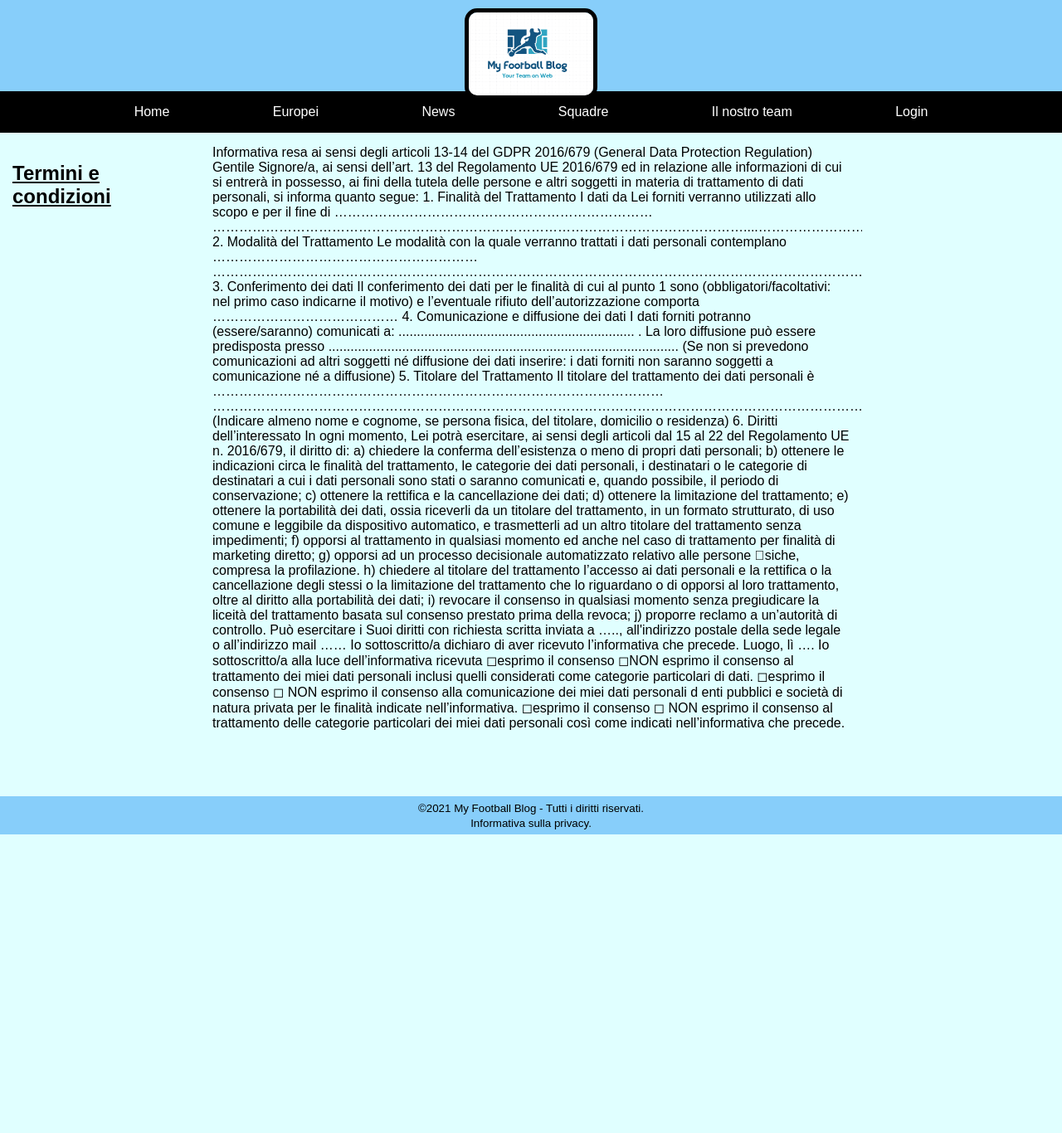
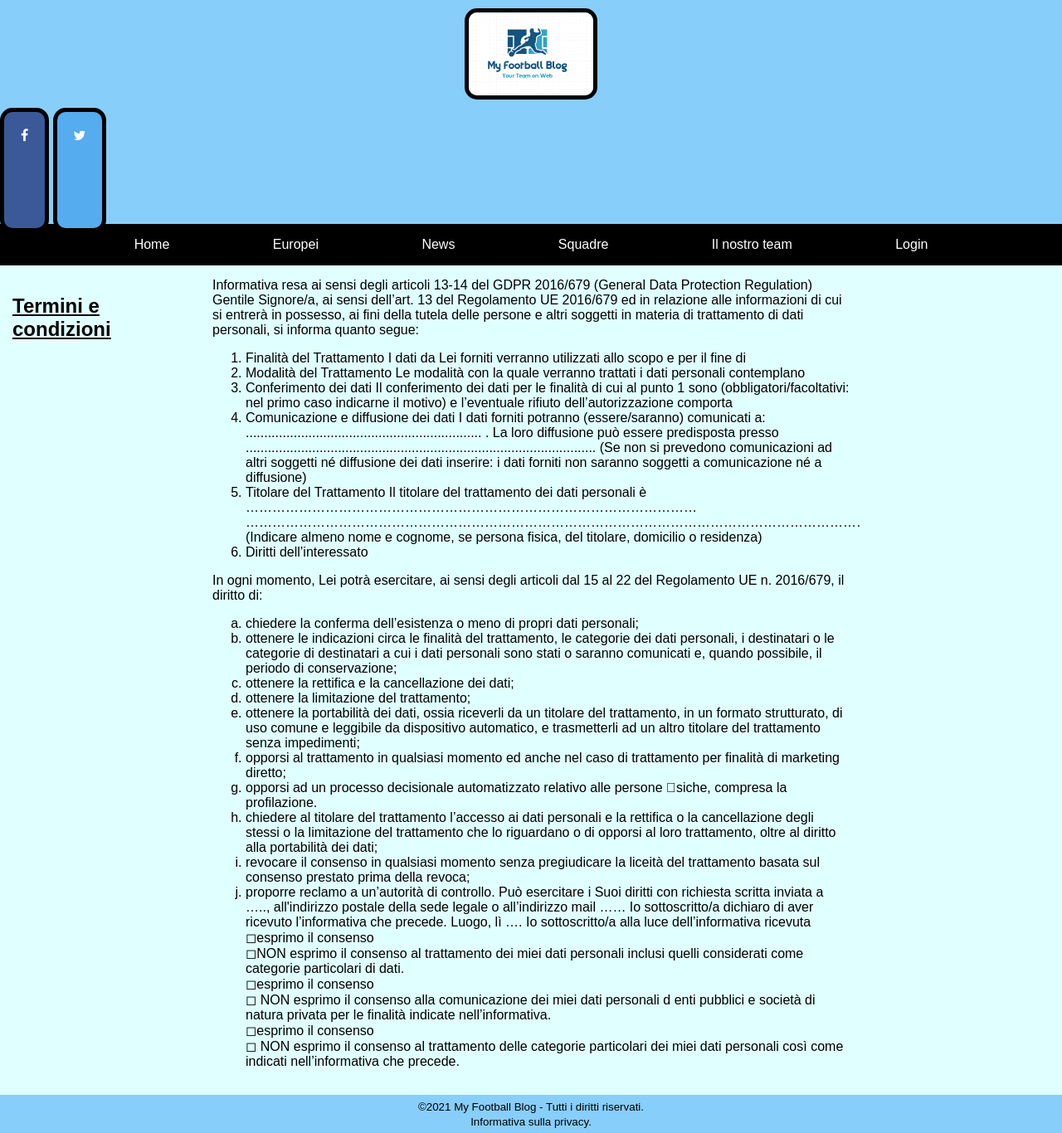
Before and after one commit to Angrigo/tsw-2021, a PHP site: page /terms.php in a window 1280 px wide. Shown: the whole page at 83% size. Before the commit the page ends 1006 px from the top, so only its background shows below. Run offline with PHP 8.4, Linux system fonts and the light colour scheme.

Commit message:
ANGRISANIIIIIIIIIIIIIIIIIIII

```diff
--- a/header.php
+++ b/header.php
@@ -9,6 +9,15 @@ $autenticato = !empty($_SESSION["email"]);
 ?>
 
 <img id="sitelogo" src="./assets/images/logo.png" alt="logo" />
+
+
+<!-- Add icon library -->
+<link rel="stylesheet" href="https://cdnjs.cloudflare.com/ajax/libs/font-awesome/4.7.0/css/font-awesome.min.css">
+
+<!-- Add font awesome icons -->
+<a href="#" class="fa fa-facebook"></a>
+<a href="#" class="fa fa-twitter"></a>
+
 
 <div class="menu">
     <a href="index.php">Home</a>
--- a/styles/main.css
+++ b/styles/main.css
@@ -179,3 +179,71 @@ input, select {
     padding-top: 100px;
 }
 */
+
+.notification {
+    background-color: #555;
+    color: white;
+    text-decoration: none;
+    padding: 15px 26px;
+    position: relative;
+    display: inline-block;
+    border-radius: 2px;
+  }
+
+  .notification:hover {
+    background: red;
+  }
+
+  .notification .badge {
+    position: absolute;
+    top: -10px;
+    right: -10px;
+    padding: 5px 10px;
+    border-radius: 50%;
+    background: red;
+    color: white;
+  }
+
+  /* Style all font awesome icons */
+.fa {
+    padding: 20px;
+    font-size: 30px;
+    width: 50px;
+    text-align: center;
+    text-decoration: none;
+  }
+
+  /* Add a hover effect if you want */
+  .fa:hover {
+    opacity: 0.7;
+  }
+
+  /* Set a specific color for each brand */
+
+  /* Facebook */
+  .fa-facebook {
+    display: block;
+    margin-left: auto;
+    margin-right: auto;
+    margin-top: 10px;
+    width: auto;
+    height: 100px;
+    border: 5px solid black;
+    border-radius: 15px;
+    background: #3B5998;
+    color: white;
+  }
+
+  /* Twitter */
+  .fa-twitter {
+    display: block;
+    margin-left: auto;
+    margin-right: auto;
+    margin-top: 10px;
+    width: auto;
+    height: 100px;
+    border: 5px solid black;
+    border-radius: 15px;
+    background: #55ACEE;
+    color: white;
+  }
--- a/terms.php
+++ b/terms.php
@@ -10,54 +10,55 @@
             <h2>Termini e condizioni</h2>
         </div>
         <div class="column_middle">
-        Informativa resa ai sensi degli articoli 13-14 del GDPR 2016/679 (General Data Protection Regulation)
+Informativa resa ai sensi degli articoli 13-14 del GDPR 2016/679 (General Data Protection Regulation)
 Gentile Signore/a,
 ai sensi dell’art. 13 del Regolamento UE 2016/679 ed in relazione alle informazioni di cui si entrerà in possesso, ai fini della
 tutela delle persone e altri soggetti in materia di trattamento di dati personali, si informa quanto segue:
-1. Finalità del Trattamento
-I dati da Lei forniti verranno utilizzati allo scopo e per il fine di ………………………………………………………………
-…………………………………………………………………………………………………………....………………………
-2. Modalità del Trattamento
-Le modalità con la quale verranno trattati i dati personali contemplano ……………………………………………………
-……………………………………………………………………………………………………………………………………
-3. Conferimento dei dati
+ <ol>
+<li> Finalità del Trattamento
+I dati da Lei forniti verranno utilizzati allo scopo e per il fine di </li>
+<li> Modalità del Trattamento
+Le modalità con la quale verranno trattati i dati personali contemplano</li>
+<li> Conferimento dei dati
 Il conferimento dei dati per le finalità di cui al punto 1 sono (obbligatori/facoltativi: nel primo caso indicarne il motivo) e
-l’eventuale rifiuto dell’autorizzazione comporta ……………………………………
-4. Comunicazione e diffusione dei dati
+l’eventuale rifiuto dell’autorizzazione comporta </li>
+<li> Comunicazione e diffusione dei dati
 I dati forniti potranno (essere/saranno) comunicati a: ................................................................ . La loro diffusione può
 essere predisposta presso ...............................................................................................
 (Se non si prevedono comunicazioni ad altri soggetti né diffusione dei dati inserire: i dati forniti non saranno soggetti a
-comunicazione né a diffusione)
-5. Titolare del Trattamento
+comunicazione né a diffusione)</li>
+<li> Titolare del Trattamento
 Il titolare del trattamento dei dati personali è …………………………………………………………………………………………
-………………………………………………………………………………………………………………………………………
-(Indicare almeno nome e cognome, se persona fisica, del titolare, domicilio o residenza)
-6. Diritti dell’interessato
+……………………………………………………………………………………………………………………………………
+(Indicare almeno nome e cognome, se persona fisica, del titolare, domicilio o residenza)</li>
+<li> Diritti dell’interessato </li>
+</ol>
 In ogni momento, Lei potrà esercitare, ai sensi degli articoli dal 15 al 22 del Regolamento UE n. 2016/679, il diritto di:
-a) chiedere la conferma dell’esistenza o meno di propri dati personali;
-b) ottenere le indicazioni circa le finalità del trattamento, le categorie dei dati personali, i destinatari o le categorie di
-destinatari a cui i dati personali sono stati o saranno comunicati e, quando possibile, il periodo di conservazione;
-c) ottenere la rettifica e la cancellazione dei dati;
-d) ottenere la limitazione del trattamento;
-e) ottenere la portabilità dei dati, ossia riceverli da un titolare del trattamento, in un formato strutturato, di uso comune e
-leggibile da dispositivo automatico, e trasmetterli ad un altro titolare del trattamento senza impedimenti;
-f) opporsi al trattamento in qualsiasi momento ed anche nel caso di trattamento per finalità di marketing diretto;
-g) opporsi ad un processo decisionale automatizzato relativo alle persone siche, compresa la profilazione.
-h) chiedere al titolare del trattamento l’accesso ai dati personali e la rettifica o la cancellazione degli stessi o la limitazione
-del trattamento che lo riguardano o di opporsi al loro trattamento, oltre al diritto alla portabilità dei dati;
-i) revocare il consenso in qualsiasi momento senza pregiudicare la liceità del trattamento basata sul consenso prestato
-prima della revoca;
-j) proporre reclamo a un’autorità di controllo.
+<ol type = "a">
+<li> chiedere la conferma dell’esistenza o meno di propri dati personali;</li>
+<li> ottenere le indicazioni circa le finalità del trattamento, le categorie dei dati personali, i destinatari o le categorie di
+destinatari a cui i dati personali sono stati o saranno comunicati e, quando possibile, il periodo di conservazione;</li>
+<li> ottenere la rettifica e la cancellazione dei dati;</li>
+<li> ottenere la limitazione del trattamento;</li>
+<li> ottenere la portabilità dei dati, ossia riceverli da un titolare del trattamento, in un formato strutturato, di uso comune e
+leggibile da dispositivo automatico, e trasmetterli ad un altro titolare del trattamento senza impedimenti;</li>
+<li> opporsi al trattamento in qualsiasi momento ed anche nel caso di trattamento per finalità di marketing diretto;</li>
+<li> opporsi ad un processo decisionale automatizzato relativo alle persone siche, compresa la profilazione.</li>
+<li> chiedere al titolare del trattamento l’accesso ai dati personali e la rettifica o la cancellazione degli stessi o la limitazione
+del trattamento che lo riguardano o di opporsi al loro trattamento, oltre al diritto alla portabilità dei dati;</li>
+<li> revocare il consenso in qualsiasi momento senza pregiudicare la liceità del trattamento basata sul consenso prestato
+prima della revoca;</li>
+<li> proporre reclamo a un’autorità di controllo.
 Può esercitare i Suoi diritti con richiesta scritta inviata a ….., all'indirizzo postale della sede legale o all’indirizzo mail ……
 Io sottoscritto/a dichiaro di aver ricevuto l’informativa che precede.
 Luogo, lì ….
 Io sottoscritto/a alla luce dell’informativa ricevuta
-◻esprimo il consenso ◻NON esprimo il consenso al trattamento dei miei dati personali inclusi quelli considerati come
-categorie particolari di dati.
-◻esprimo il consenso ◻ NON esprimo il consenso alla comunicazione dei miei dati personali d enti pubblici e società di natura
-privata per le finalità indicate nell’informativa.
-◻esprimo il consenso ◻ NON esprimo il consenso al trattamento delle categorie particolari dei miei dati personali così come
-indicati nell’informativa che precede.
+◻esprimo il consenso </br>◻NON esprimo il consenso al trattamento dei miei dati personali inclusi quelli considerati come
+categorie particolari di dati.</br>
+◻esprimo il consenso </br>◻ NON esprimo il consenso alla comunicazione dei miei dati personali d enti pubblici e società di natura
+privata per le finalità indicate nell’informativa.<br>
+◻esprimo il consenso </br>◻ NON esprimo il consenso al trattamento delle categorie particolari dei miei dati personali così come
+indicati nell’informativa che precede.</li>
    </div>
         <div class="column_right">
 
```
Also changed, not shown: login.php (+6 -2 lines).
